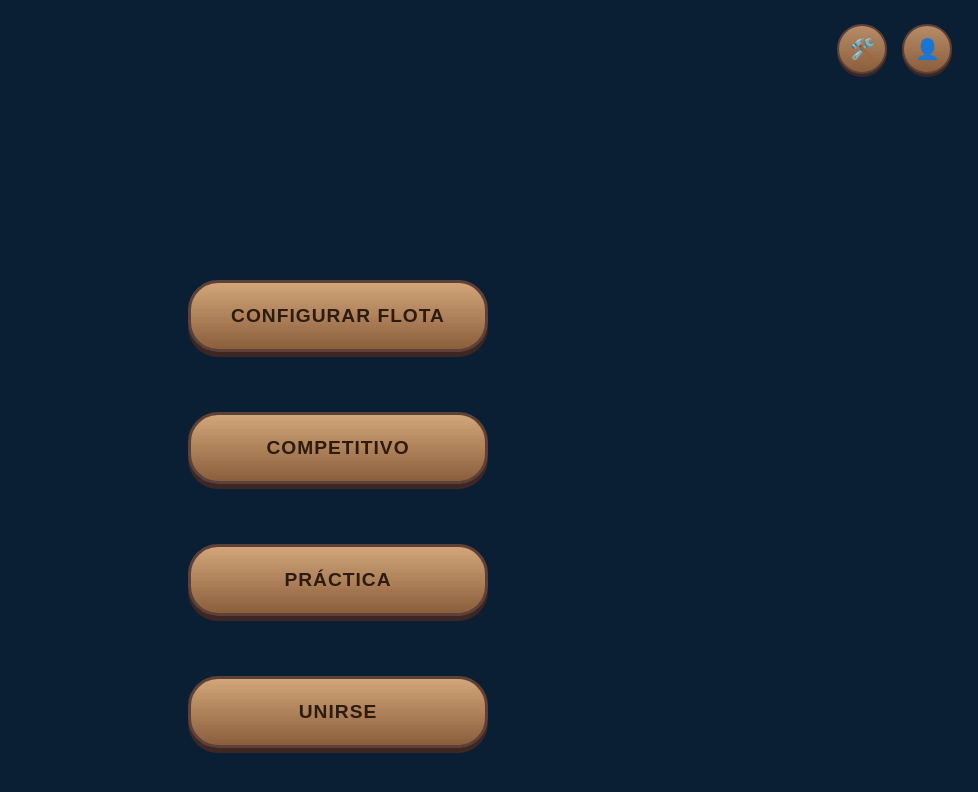
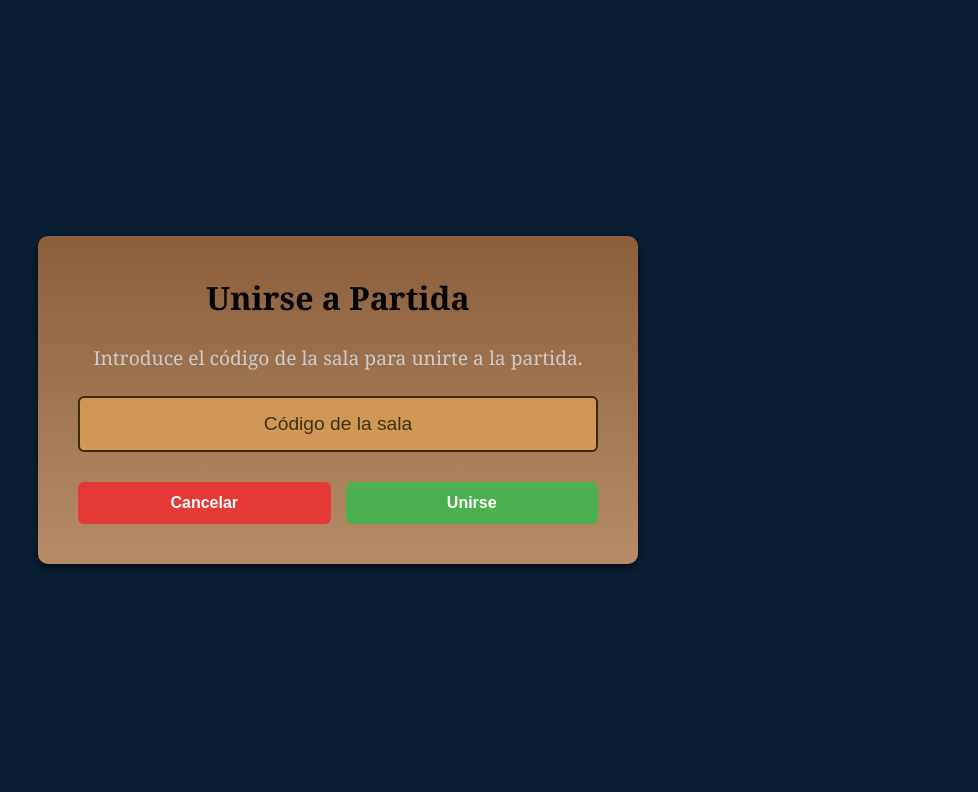
Before and after one commit to UNIZAR-30226-2026-07/BombaVa-FrontendWeb, a React (Vite) app in the folder bombava-frontend/: page /unirse in a window 1280 px wide. Before the commit this address led to /. Shown: the top 792 px of the page, without its empty margins (302-1280 px from the left). Built offline with nearby package versions, Linux system fonts and the light colour scheme.

Commit message:
Feat: Pantalla de Unirse implementada

```diff
--- a/bombava-frontend/src/App.jsx
+++ b/bombava-frontend/src/App.jsx
@@ -7,6 +7,7 @@ import InfoCard from './componentes/BoatInfoCard';
 import ConfigFlota from './pantallas/ConfigFlota';
 import Combate from "./pantallas/Combate";
 import ActionButtons from './componentes/ActionButtons.jsx';
+import Unirse from './pantallas/Unirse';
 
 
 function App() {
@@ -22,6 +23,7 @@ function App() {
         <Route path="/profile" element={<Perfil />} />
         <Route path="/configurar" element={<ConfigFlota/>}/>
         <Route path="/combate" element={<Combate/>}/>
+        <Route path="/unirse" element={<Unirse/>}/>
         <Route path="*" element={<Navigate to="/" />} />
       </Routes>
     </>
--- a/bombava-frontend/src/pantallas/MenuInicio.jsx
+++ b/bombava-frontend/src/pantallas/MenuInicio.jsx
@@ -18,7 +18,7 @@ function MenuInicio({ }) {
         <button className="menu-btn" onClick={() => navigate('/configurar')}>CONFIGURAR FLOTA</button>{/*Aqui le pasas el argumento (pantalla a la que va)*/}
         <button className="menu-btn" onClick={() => navigate('/combate')}>COMPETITIVO</button>
         <button className="menu-btn" onClick={() => navigate('/combate')}>PRÁCTICA</button>
-        <button className="menu-btn">UNIRSE</button>
+        <button className="menu-btn" onClick={() => navigate('/unirse')}>UNIRSE</button>
       </div>
     </div>
   );
--- /dev/null
+++ b/bombava-frontend/src/pantallas/Unirse.jsx
@@ -0,0 +1,55 @@
+import { useState } from 'react';
+import { useNavigate } from 'react-router-dom';
+import '../styles/Unirse.css';
+
+function Unirse() {
+  const [codigo, setCodigo] = useState('');
+  const navigate = useNavigate();
+
+  // Función que se ejecuta al pulsar el botón "Unirse"
+  // Por ahora solo redirige a combate, en un futuro validará el código y
+  // se unirá a la partida del código
+  const handleUnirse = (e) => {
+    e.preventDefault();
+    if (codigo != '') {
+      // COMPLETAR: Aquí iría la llamada a la API para validar el código y unirse a la sala
+      console.log(`Intentando unirse a la sala con código: ${codigo}`);
+
+      navigate('/combate');
+    }
+  };
+
+  return (
+    <div className="unirse-container">
+      <div className="unirse-card">
+        <h2>Unirse a Partida</h2>
+        <p>Introduce el código de la sala para unirte a la partida.</p>
+
+        <form onSubmit={handleUnirse} className="unirse-form">
+          <input
+            type="text"
+            placeholder="Código de la sala"
+            value={codigo}
+            onChange={(e) => setCodigo(e.target.value)} // Cada vez que el usuario escribe algo, se actualiza el estado del código
+            className="unirse-input"
+            required // Hace que el campo sea obligatorio
+            maxLength={20} // Limita la longitud del código a 20 caracteres
+          />
+
+          <div className="unirse-botones">
+            <button type="button" className="btn-cancelar" onClick={() => navigate('/')}>
+              {/* Al pulsar el botón vuelve al menu */}
+              Cancelar
+            </button>
+            <button type="submit" className="btn-unirse">
+              {/* Al pulsar el botón se ejecuta handleUnirse del formulario padre */}
+              Unirse
+            </button>
+          </div>
+        </form>
+      </div>
+    </div>
+  );
+}
+
+export default Unirse;
--- /dev/null
+++ b/bombava-frontend/src/styles/Unirse.css
@@ -0,0 +1,97 @@
+.unirse-container {
+  display: flex;
+  justify-content: center;
+  align-items: center;
+  min-height: 100vh;
+  background-color: #0a1f33;
+  font-family: Georgia;
+}
+
+.unirse-card {
+  background: linear-gradient(to bottom, #8b5e3c, #b68d68);
+  padding: 40px;
+  border-radius: 10px;
+  box-shadow: 0 4px 8px rgba(0, 0, 0, 0.6);
+  text-align: center;
+  color: white;
+  width: 90%;
+  max-width: 600px;
+}
+
+.unirse-card h2 {
+  margin-top: 0;
+  margin-bottom: 25px;
+  color: #040404;
+  font-size: 2rem;
+}
+
+.unirse-card p {
+  margin-bottom: 25px;
+  color: #cccccc;
+  font-size: 1.2rem;
+}
+
+.unirse-form {
+  display: flex;
+  flex-direction: column;
+  gap: 20px;
+}
+
+.unirse-input {
+  padding: 15px 15px;
+  font-size: 1.2rem;
+  border: 2px solid #3f2a01;
+  border-radius: 6px;
+  background-color: #f2b05a90;
+  color: #3e3214;
+  outline: none;
+  text-align: center;
+  text-transform: uppercase;
+  transition: border-color 0.3s ease;
+}
+
+.unirse-input:focus {
+  border-color: #f9ab0e7a;
+}
+
+.unirse-input::placeholder {
+  color: #3e3214;
+  text-transform: none;
+}
+
+.unirse-botones {
+  display: flex;
+  gap: 15px;
+  margin-top: 10px;
+}
+
+.btn-cancelar,
+.btn-unirse {
+  flex: 1;
+  padding: 12px;
+  border: none;
+  font-size: 1rem;
+  font-weight: bold;
+  border-radius: 6px;
+  transition: background-color 0.3s, scale 0.3s ease;
+}
+
+.btn-cancelar {
+  background-color: #e53935;
+  color: white;
+}
+
+.btn-cancelar:hover {
+  background-color: #c62828;
+  scale: 1.02;
+}
+
+.btn-unirse {
+  background-color: #4caf50;
+  color: white;
+}
+
+.btn-unirse:hover {
+  background-color: #388e3c;
+  scale: 1.02;
+}
```
